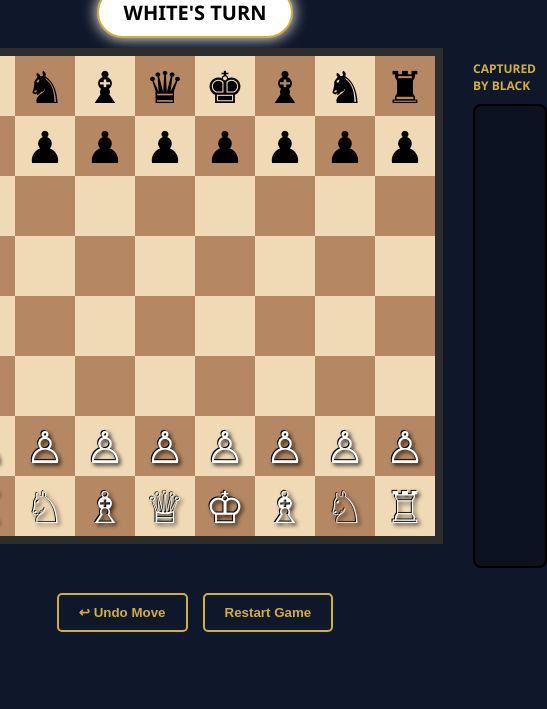
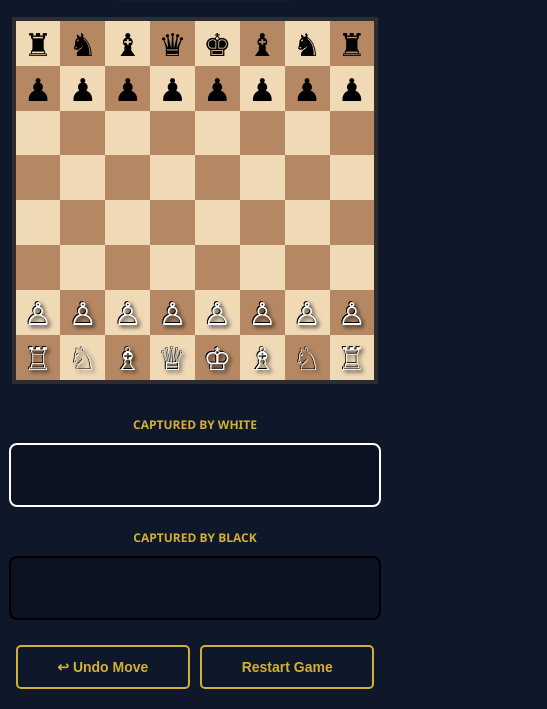
Before and after one commit to NashraHusain/royal-chess-pro, a plain HTML site: page index.html in a window 390 px wide. Shown: the part 155-864 px from the top of the page, 547 px wide, since content can reach past the window. Drawn offline with Linux system fonts and the light colour scheme.

Commit message:
Update style.css
Adding Media Query

```diff
--- a/style.css
+++ b/style.css
@@ -113,3 +113,130 @@
 .overlay { display: none; position: absolute; width: 100%; height: 100%; background: rgba(0,0,0,0.9); z-index: 100; flex-direction: column; align-items: center; justify-content: center; }
 .promo-choice { font-size: 45px; cursor: pointer; transition: 0.2s; }
 .promo-choice:hover { transform: scale(1.2); }
+
+/* --- MOBILE RESPONSIVENESS --- */
+@media (max-width: 768px) {
+    :root {
+        --board-size: 90vw;
+        --sq-size: calc(90vw / 8);
+    }
+
+    .main-layout {
+        flex-direction: column;
+        align-items: center;
+        gap: 15px;
+    }
+
+    .side-panel {
+        width: 90vw;
+    }
+
+    .graveyard {
+        width: 100%;
+        max-width: none;
+        height: auto;
+        min-height: 50px;
+        flex-direction: row; /* Stack horizontally on mobile */
+        justify-content: center;
+        padding: 5px;
+    }
+
+    .graveyard span {
+        font-size: 28px;
+        width: 35px;
+    }
+
+    .square {
+        font-size: 32px; /* Smaller pieces for small screens */
+    }
+
+    #status {
+        font-size: 16px;
+        width: 80%;
+    }
+}
+
+/* --- UNIVERSAL MOBILE & TABLET RESPONSIVENESS --- */
+@media (max-width: 550px) {
+    :root {
+        --board-size: 92vw;
+        --sq-size: calc(92vw / 8);
+    }
+
+    body {
+        padding: 10px 0;
+        justify-content: flex-start; /* Prevents center-clipping on short screens */
+    }
+
+    .main-layout {
+        flex-direction: column; /* FORCES VERTICAL STACK */
+        align-items: center;
+        gap: 10px;
+        width: 100%;
+    }
+
+    /* REORDERING: Captured Black -> Board -> Captured White */
+    .side-panel:nth-child(1) { order: 1; }
+    #board { order: 2; margin: 10px 0; }
+    .side-panel:nth-child(3) { order: 3; }
+
+    .side-panel {
+        width: 92vw;
+    }
+
+    .graveyard {
+        width: 100%;
+        max-width: none;
+        height: auto;
+        min-height: 50px;
+        flex-direction: row; /* Pieces stack left-to-right */
+        justify-content: center;
+        flex-wrap: wrap;
+        padding: 5px;
+    }
+
+    .graveyard span {
+        font-size: 26px;
+        width: 32px;
+    }
+
+    #board {
+        width: var(--board-size);
+        height: var(--board-size);
+        grid-template-columns: repeat(8, var(--sq-size));
+        grid-template-rows: repeat(8, var(--sq-size));
+        border-width: 4px;
+    }
+
+    .square {
+        width: var(--sq-size);
+        height: var(--sq-size);
+        font-size: calc(var(--sq-size) * 0.7); /* Piece size relative to square */
+    }
+
+    #status {
+        width: 80%;
+        font-size: 16px;
+        margin-bottom: 10px;
+    }
+
+    .controls {
+        width: 92vw;
+        justify-content: center;
+        gap: 10px;
+    }
+
+    button {
+        flex: 1; /* Buttons share width equally on mobile */
+        padding: 12px 5px;
+        font-size: 14px;
+    }
+}
+
+/* Extra tweak for very thin phones (iPhone SE, etc.) */
+@media (max-width: 360px) {
+    .graveyard span {
+        font-size: 20px;
+        width: 25px;
+    }
+}
```
